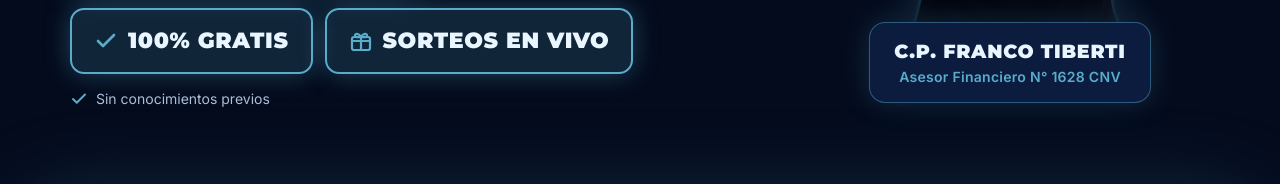
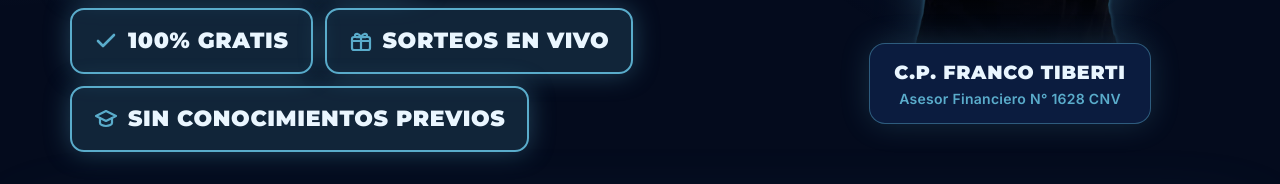
Before and after one commit to nicorabbiaj02-art/calentamiento-financiero, a plain HTML site: page index.html in a window 1280 px wide. Shown: the part 616-800 px from the top of the page. Drawn offline with Linux system fonts and the light colour scheme.

Commit message:
Badge destacado: Sin conocimientos previos
Co-Authored-By: Claude Opus 5.5 <noreply@anthropic.com>
Claude-Session: https://claude.ai/code/session_014rsjZZUdCS4bWAbZm9o5n4

```diff
--- a/index.html
+++ b/index.html
@@ -71,8 +71,9 @@ Quiero entrar al grupo gratis
 <div style="display: flex; flex-wrap: wrap; gap: 12px; margin-top: 30px">
 <span style="display: inline-flex; align-items: center; gap: 10px; padding: 14px 22px; border-radius: 14px; background: rgba(90,172,203,.16); border: 2px solid #5aaccb; box-shadow: 0 0 26px rgba(90,172,203,.35); font-family: Montserrat, sans-serif; font-weight: 900; font-size: clamp(17px, 2.2vw, 22px); letter-spacing: .03em; color: #eaf6ff; text-transform: uppercase"><svg width="24" height="24" viewBox="0 0 24 24" fill="none" stroke="#5aaccb" stroke-width="2.6" stroke-linecap="round" stroke-linejoin="round" aria-hidden="true"><path d="M20 6 9 17l-5-5"></path></svg>100% gratis</span>
 <span style="display: inline-flex; align-items: center; gap: 10px; padding: 14px 22px; border-radius: 14px; background: rgba(90,172,203,.16); border: 2px solid #5aaccb; box-shadow: 0 0 26px rgba(90,172,203,.35); font-family: Montserrat, sans-serif; font-weight: 900; font-size: clamp(17px, 2.2vw, 22px); letter-spacing: .03em; color: #eaf6ff; text-transform: uppercase"><svg width="24" height="24" viewBox="0 0 24 24" fill="none" stroke="#5aaccb" stroke-width="2.2" stroke-linecap="round" stroke-linejoin="round" aria-hidden="true"><rect x="3" y="8" width="18" height="13" rx="2"></rect><path d="M12 8v13M3 12h18M12 8c-2-4-6-4-6-1.5S10 8 12 8zM12 8c2-4 6-4 6-1.5S14 8 12 8z"></path></svg>Sorteos en vivo</span>
+<span style="display: inline-flex; align-items: center; gap: 10px; padding: 14px 22px; border-radius: 14px; background: rgba(90,172,203,.16); border: 2px solid #5aaccb; box-shadow: 0 0 26px rgba(90,172,203,.35); font-family: Montserrat, sans-serif; font-weight: 900; font-size: clamp(17px, 2.2vw, 22px); letter-spacing: .03em; color: #eaf6ff; text-transform: uppercase"><svg width="24" height="24" viewBox="0 0 24 24" fill="none" stroke="#5aaccb" stroke-width="2.2" stroke-linecap="round" stroke-linejoin="round" aria-hidden="true"><path d="M2 9l10-5 10 5-10 5z"></path><path d="M6 11v5c0 1.5 2.7 3 6 3s6-1.5 6-3v-5"></path></svg>Sin conocimientos previos</span>
 </div>
-<p style="display: flex; align-items: center; gap: 8px; margin: 14px 0 0; font-size: 14px; color: #a9bfdc"><svg width="18" height="18" viewBox="0 0 24 24" fill="none" stroke="#5aaccb" stroke-width="2.6" stroke-linecap="round" stroke-linejoin="round" aria-hidden="true"><path d="M20 6 9 17l-5-5"></path></svg>Sin conocimientos previos</p>
+
 
 </div>
 <div style="flex: 1 1 300px; display: flex; flex-direction: column; align-items: center">
```
